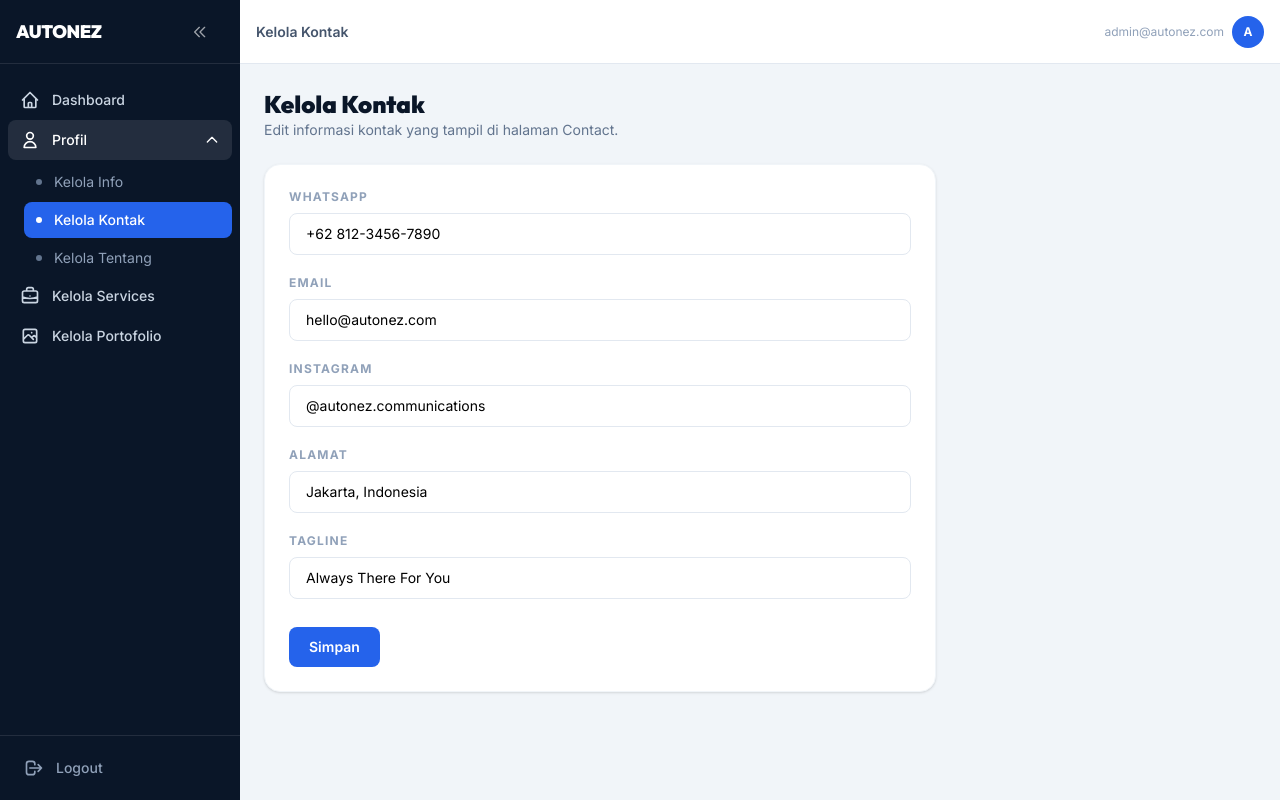
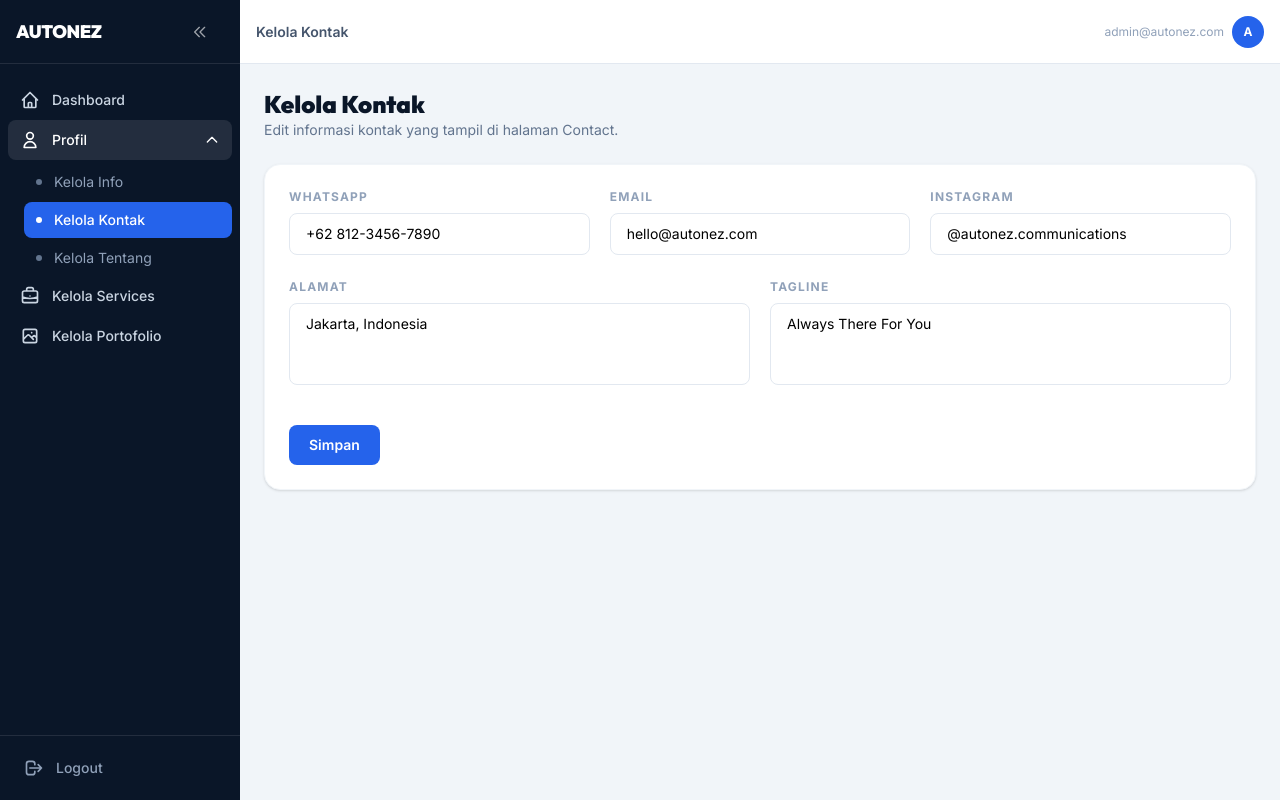
Before and after one commit to muhrezha/autonez, a Next.js app: page /dashboard/contact in a window 1280 px wide. Built offline with nearby package versions, Linux system fonts and the light colour scheme; sample sign-in values are in the browser's storage.

Commit message:
Improve - added hover on table

```diff
--- a/src/app/dashboard/contact/page.tsx
+++ b/src/app/dashboard/contact/page.tsx
@@ -25,8 +25,9 @@ export default function DashboardContactPage() {
                 <p className="text-sm text-slate-500">Edit informasi kontak yang tampil di halaman Contact.</p>
             </div>
 
-            <div className="bg-white rounded-2xl border border-slate-100 shadow-sm p-6 max-w-2xl">
-                <form onSubmit={handleSave} className="space-y-5">
+            <div className="bg-white rounded-2xl border border-slate-100 shadow-sm p-6">
+                <form onSubmit={handleSave} className="space-y-6">
+                    <div className="grid grid-cols-1 md:grid-cols-3 gap-5">
                         <div>
                             <label className="block text-xs font-bold tracking-widest uppercase text-slate-400 mb-2">WhatsApp</label>
                             <input
@@ -57,25 +58,29 @@ export default function DashboardContactPage() {
                                 className="w-full px-4 py-2.5 text-sm border border-slate-200 rounded-lg focus:outline-none focus:ring-2 focus:ring-primary/30 focus:border-primary"
                             />
                         </div>
+                    </div>
+
+                    <div className="grid grid-cols-1 md:grid-cols-2 gap-5">
                         <div>
                             <label className="block text-xs font-bold tracking-widest uppercase text-slate-400 mb-2">Alamat</label>
-                        <input
-                            type="text"
+                            <textarea
                                 value={address}
                                 onChange={(e) => setAddress(e.target.value)}
                                 placeholder="Jakarta, Indonesia"
-                            className="w-full px-4 py-2.5 text-sm border border-slate-200 rounded-lg focus:outline-none focus:ring-2 focus:ring-primary/30 focus:border-primary"
+                                rows={3}
+                                className="w-full px-4 py-2.5 text-sm border border-slate-200 rounded-lg focus:outline-none focus:ring-2 focus:ring-primary/30 focus:border-primary resize-none"
                             />
                         </div>
                         <div>
                             <label className="block text-xs font-bold tracking-widest uppercase text-slate-400 mb-2">Tagline</label>
-                        <input
-                            type="text"
+                            <textarea
                                 value={tagline}
                                 onChange={(e) => setTagline(e.target.value)}
                                 placeholder="Always There For You"
-                            className="w-full px-4 py-2.5 text-sm border border-slate-200 rounded-lg focus:outline-none focus:ring-2 focus:ring-primary/30 focus:border-primary"
+                                rows={3}
+                                className="w-full px-4 py-2.5 text-sm border border-slate-200 rounded-lg focus:outline-none focus:ring-2 focus:ring-primary/30 focus:border-primary resize-none"
                             />
+                        </div>
                     </div>
 
                     <div className="flex items-center gap-3 pt-2">
--- a/src/app/dashboard/info/page.tsx
+++ b/src/app/dashboard/info/page.tsx
@@ -446,7 +446,7 @@ export default function DashboardInfoPage() {
                                 </tr>
                             )}
                             {paginated.map((row) => (
-                                <tr key={row.id} className="hover:bg-slate-50/50 transition-colors">
+                                <tr key={row.id} className="hover:bg-blue-600 [&:hover>td]:text-white transition-colors cursor-pointer">
                                     <td className="px-5 py-3 font-medium text-navy max-w-xs truncate">{row.title}</td>
                                     <td className="px-5 py-3 text-slate-500">{row.category}</td>
                                     <td className="px-5 py-3 text-slate-500 whitespace-nowrap">{row.date}</td>
--- a/src/app/dashboard/portofolio/page.tsx
+++ b/src/app/dashboard/portofolio/page.tsx
@@ -453,7 +453,7 @@ export default function DashboardPortofolioPage() {
                                 </tr>
                             ) : (
                                 paginated.map((row) => (
-                                    <tr key={row.id} className="hover:bg-slate-50/50 transition-colors">
+                                    <tr key={row.id} className="hover:bg-blue-600 [&:hover>td]:text-white transition-colors cursor-pointer">
                                         <td className="px-5 py-3 font-medium text-navy max-w-[200px] truncate">{row.title}</td>
                                         <td className="px-5 py-3 text-slate-500 whitespace-nowrap">{row.client}</td>
                                         <td className="px-5 py-3 text-slate-500">{row.category}</td>
--- a/src/app/dashboard/services/page.tsx
+++ b/src/app/dashboard/services/page.tsx
@@ -178,7 +178,7 @@ export default function DashboardServicesPage() {
                                 </tr>
                             )}
                             {filtered.map((row) => (
-                                <tr key={row.id} className="hover:bg-slate-50/50 transition-colors">
+                                <tr key={row.id} className="hover:bg-blue-600 [&:hover>td]:text-white transition-colors cursor-pointer">
                                     <td className="px-5 py-3 text-2xl">{row.icon}</td>
                                     <td className="px-5 py-3 font-medium text-navy max-w-[200px] truncate">{row.title}</td>
                                     <td className="px-5 py-3 text-slate-500 max-w-xs truncate">{row.description}</td>
```
Lines whose indentation alone changed are shown as unchanged.
